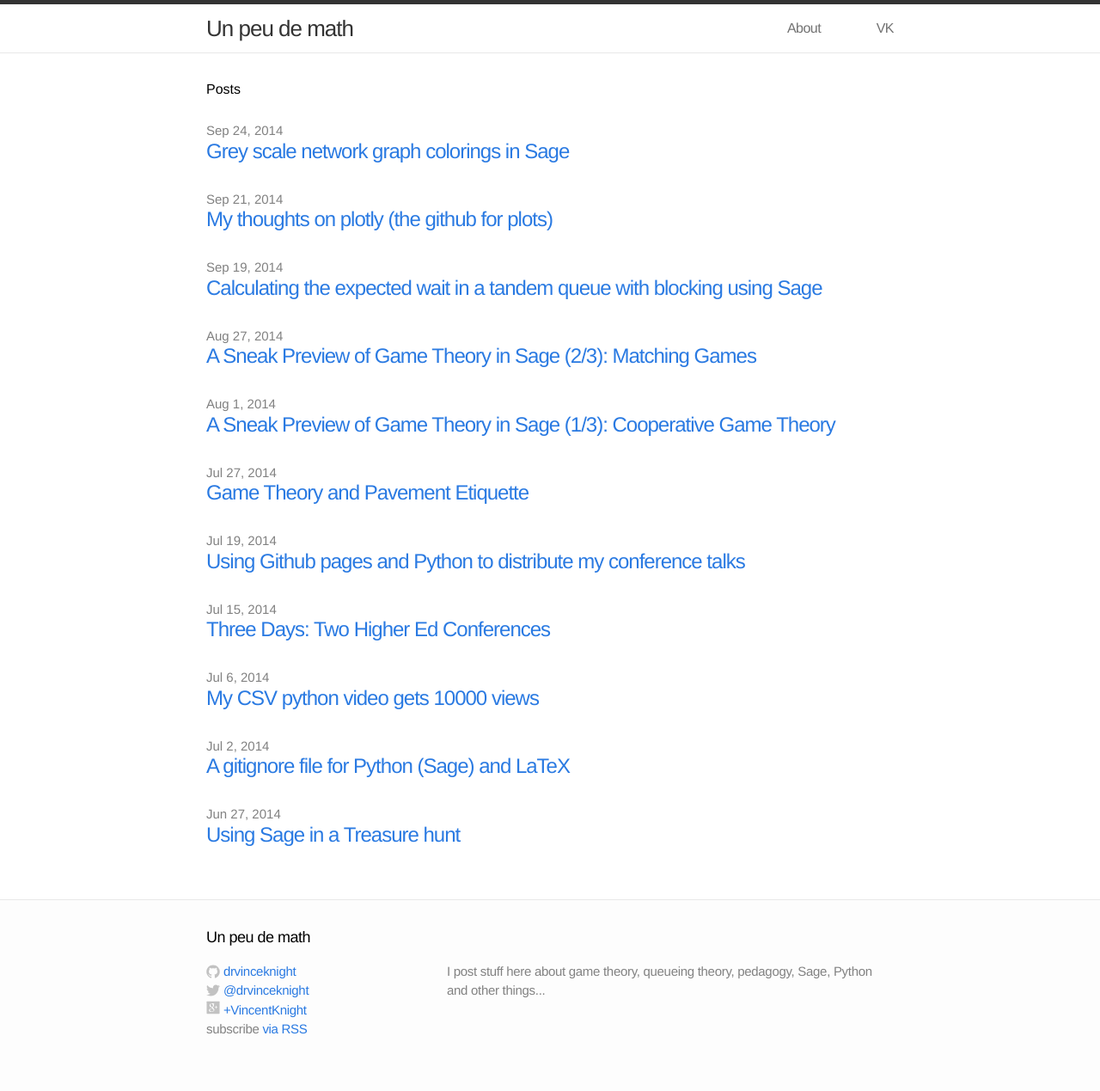
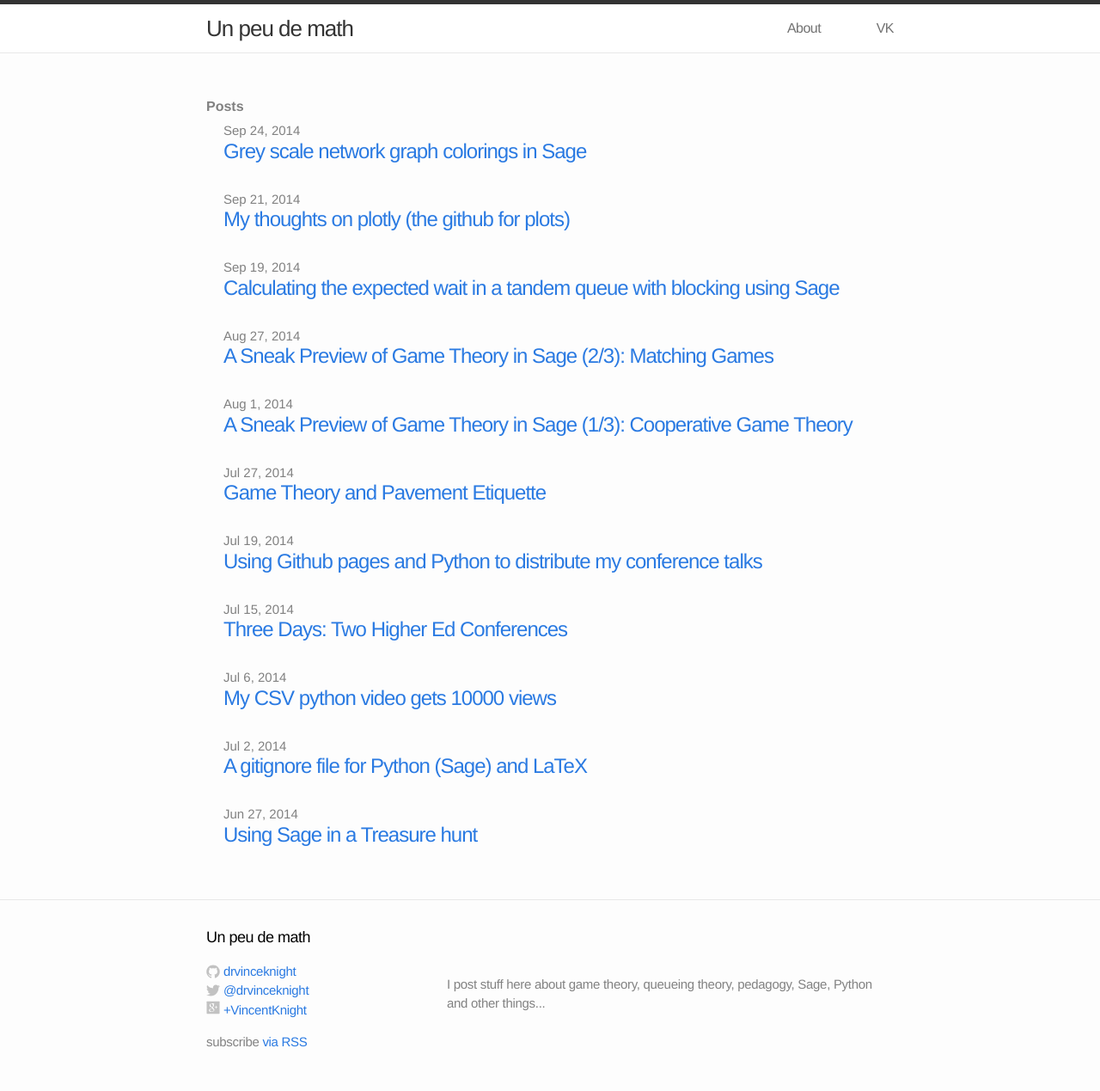
Before and after one commit to drvinceknight/unpeudemath, a Jekyll site: the page built from index.html, in a window 1280 px wide. Shown: the whole page at 86% size. Built offline with Jekyll 4.4.1, drawn with Linux system fonts in a browser that asks for light colours.

Commit message:
Fixing css

```diff
--- a/css/main.css
+++ b/css/main.css
@@ -16,7 +16,10 @@
   background-color: #fdfdfd;
 }
 
-h1, h2, h3, h4, h5, h6 { font-size: 100%; font-weight: 400; }
+p {margin-top: 15px;}
+
+h1 {font-size: 1em; color: #fff; }
+h2, h3, h4, h5, h6 { font-size: 100%; font-weight: 400; }
 
 a         { color: #2a7ae2; text-decoration: none; }
 a:hover   { color: #000; text-decoration: underline; }
@@ -103,6 +106,7 @@
   width: -moz-calc(65%);
   width: -o-calc(65%);
   width: calc(65%);
+      <p class="text">{{ site.description }}</p>
 }
 
 .site-footer ul { list-style: none; }
@@ -123,20 +127,44 @@
   top: 3px;
 }
 
+.news { list-style-type: none; }
+
+.news li { margin-bottom: 30px; }
+
+.news .news-link {
+  font-size: 20px;
+  letter-spacing: -1px;
+  line-height: 1;
+}
+
+.news .news-date {
+  display: block;
+  font-size: 20px;
+  color: #818181;
+}
+
 
 /* Page Content styles */
 /* ----------------------------------------------------------*/
 
 .page-content {
   padding: 30px 0;
-  background-color: #fff;
 }
+
+.page-content h1 {font-size: 1em; color: #818181; }
+
+.page-content ul {padding: 0 20px ;}
+.page-content ol {padding: 0 20px ;}
+
 
 
 /* Home styles */
 /* ----------------------------------------------------------*/
 
-.home h1 { margin-bottom: 25px; }
+.home ul {padding: 0 20px ;}
+.home ol {padding: 0 20px ;}
+
+.home h1 { margin-bottom: 5px; margin-top: 20px; }
 
 .posts { list-style-type: none; }
 
@@ -153,7 +181,6 @@
   font-size: 15px;
   color: #818181;
 }
-
 
 /* Post styles */
 /* ----------------------------------------------------------*/
@@ -186,7 +213,7 @@
 .post-content h6 {
   line-height: 1;
   font-weight: 300;
-  margin: 40px 0 20px;
+  margin: 40px 10 20px;
 }
 
 .post-content h2 {
@@ -217,8 +244,7 @@
 .post-content ul,
 .post-content ol { padding-left: 20px; }
 
-.post pre,
-.post code {
+.post pre {
   border: 1px solid #d5d5e9;
   background-color: #eef;
   padding: 8px 12px;
@@ -226,9 +252,19 @@
   -moz-border-radius: 3px;
   border-radius: 3px;
   font-size: 15px;
+  overflow: auto;
+  word-wrap: normal;
+  white-space: pre;
 }
 
-.post code { padding: 1px 5px; }
+/** Code formatting */
+pre, code { font-size: 15px; border: 1px solid #e8e8e8; border-radius: 3px; background-color: #eef; }
+
+code { padding: 1px 5px; }
+
+pre { padding: 8px 12px; overflow-x: scroll; }
+pre > code { border: 0; padding-right: 0; padding-left: 0; }
+
 
 .post ul,
 .post ol { margin-left: 1.35em; }
@@ -396,14 +432,6 @@
 
 }
 
-iframe {
-    width:70%;
-    display: block;
-    border: 0;
-    margin: 0 auto;
-    border: 0;
- }
-
 img { border: 0;
       width:70%;
       display: block;
```
